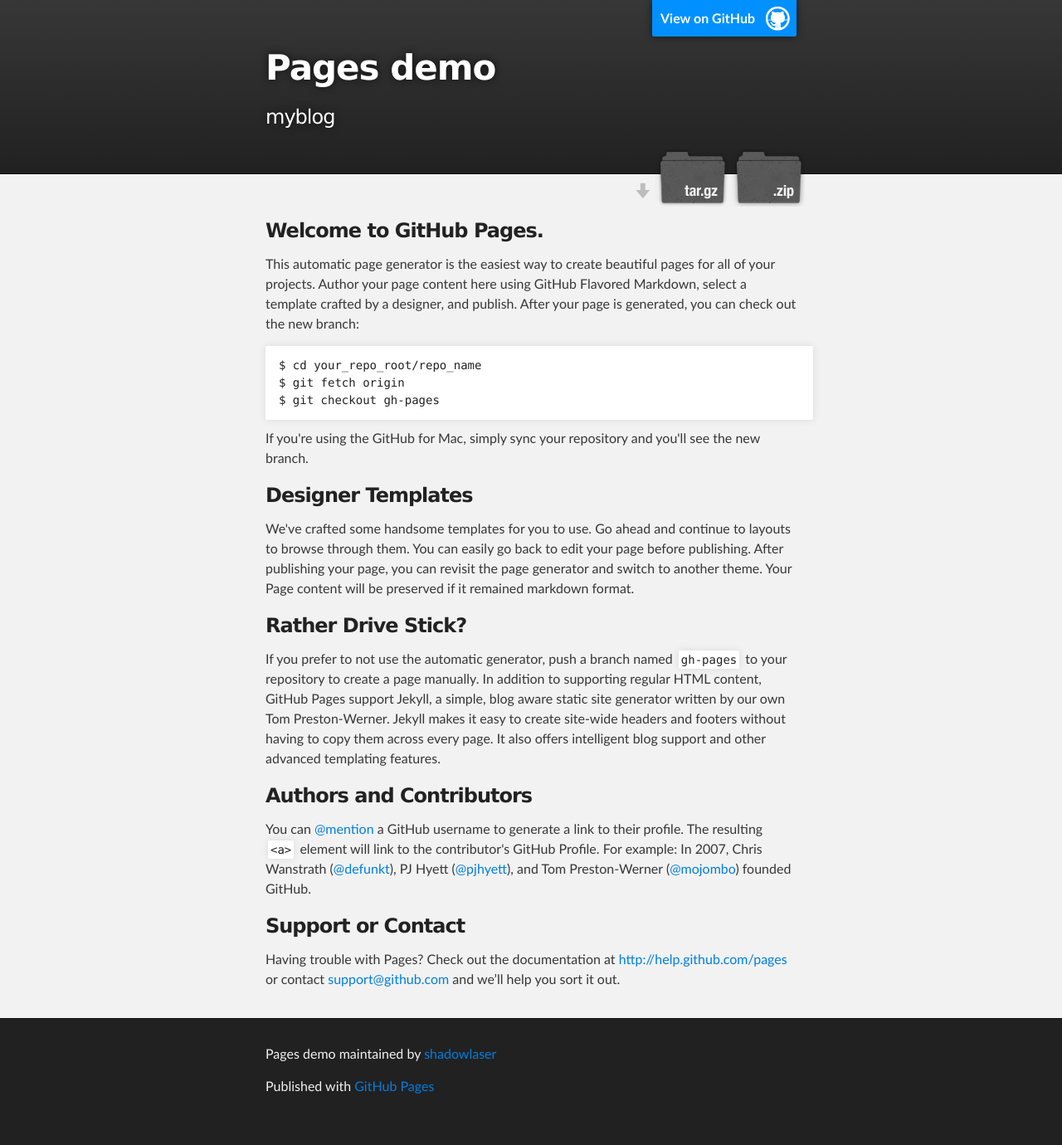
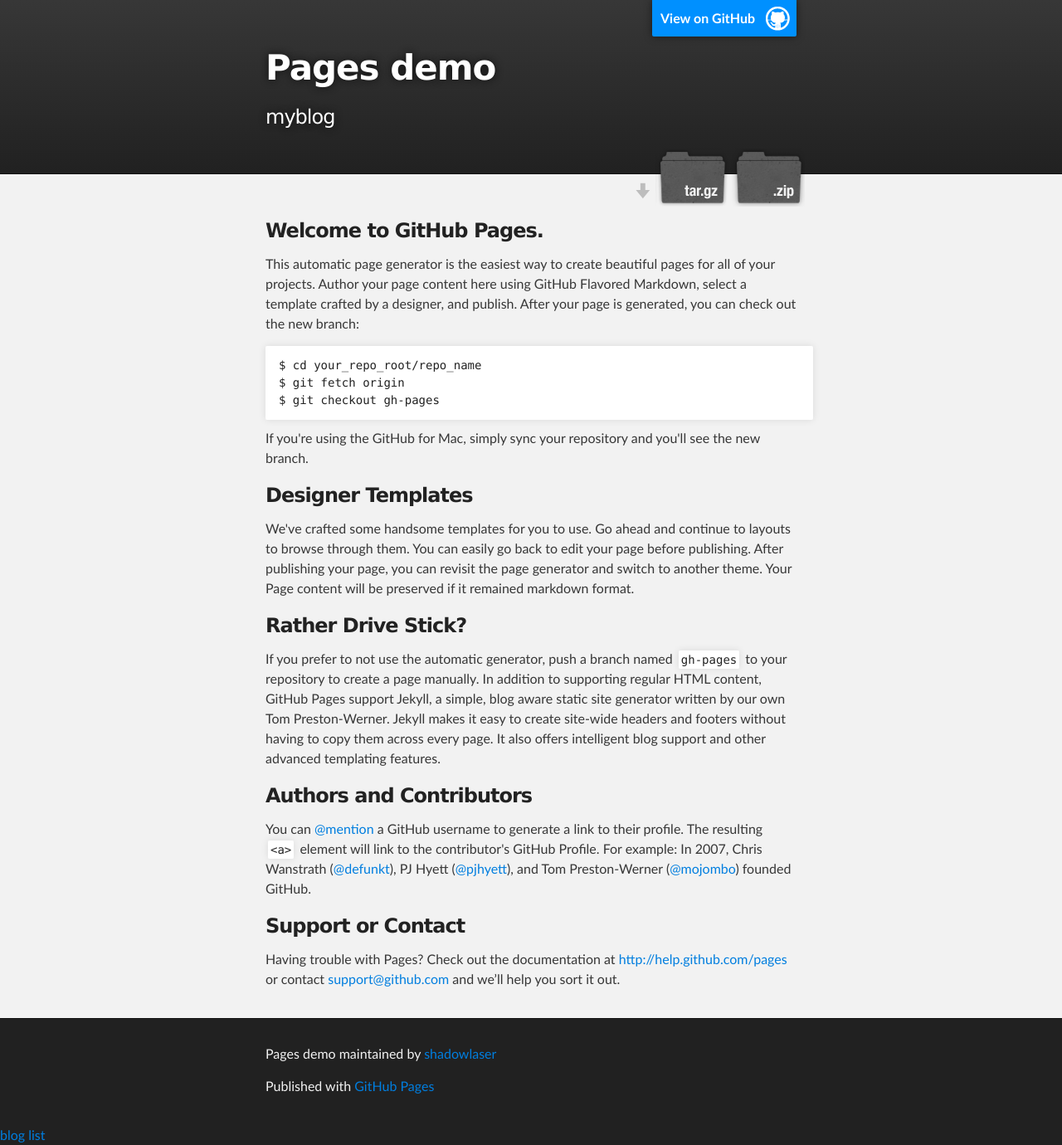
Before and after one commit to shadowlaser/blog, a Jekyll site: the page index.html, which Jekyll copies as it is, in a window 1280 px wide. Shown: the whole page at 83% size. Built offline with Jekyll 4.4.1, drawn with Linux system fonts in a browser that asks for light colours; before the commit the page ends 1356 px from its top, so only the background shows below that.

Commit message:
test file add

```diff
--- a/index.html
+++ b/index.html
@@ -67,5 +67,6 @@
         <p>Published with <a href="http://pages.github.com">GitHub Pages</a></p>
       </footer>
     </div>
+    <a href="testlist.html">blog list</a>
   </body>
 </html>
```
